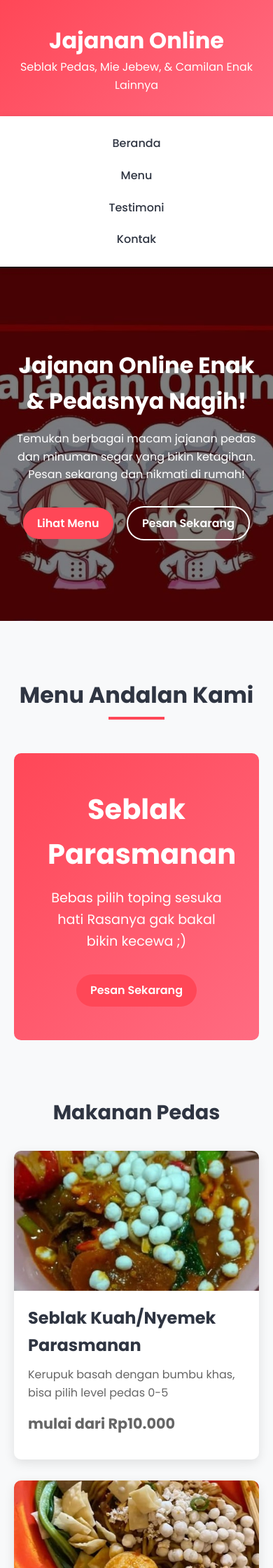
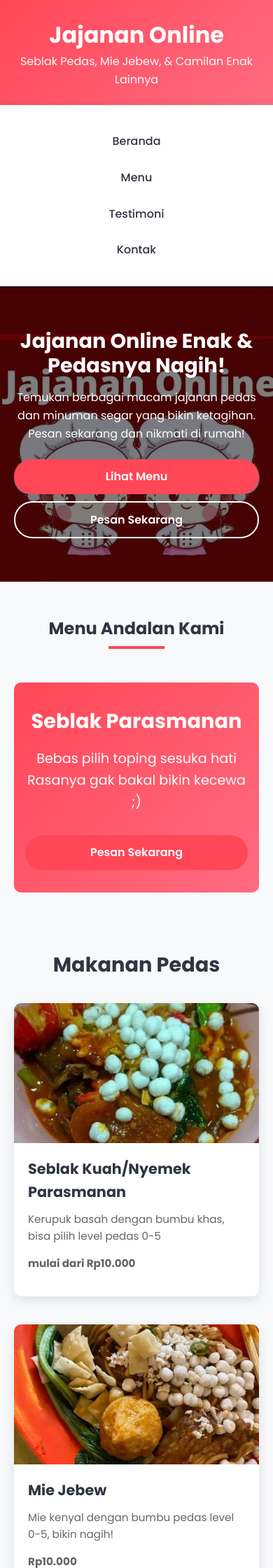
Before and after one commit to Windicant/jajananonline, a PHP site: page / in a window 390 px wide. Shown: the top 2240 px of the page at 70% size. Run offline with PHP 8.4, Linux system fonts and the light colour scheme.

Commit message:
Update index.php

```diff
--- a/index.php
+++ b/index.php
@@ -24,6 +27,7 @@
             background-color: #f8f9fa;
             color: #333;
             line-height: 1.6;
+            overflow-x: hidden;
         }
 
         header {
@@ -53,6 +58,7 @@
             display: flex;
             justify-content: center;
             list-style: none;
+            flex-wrap: wrap;
         }
 
         nav ul li {
@@ -64,6 +70,9 @@
             color: var(--dark);
             font-weight: 500;
             transition: color 0.3s;
+            font-size: 1rem;
+            padding: 5px 0;
+            display: inline-block;
         }
 
         nav ul li a:hover {
@@ -96,11 +105,13 @@
             z-index: 1;
             max-width: 800px;
             padding: 0 20px;
+            width: 100%;
         }
 
         .hero h1 {
             font-size: 3rem;
             margin-bottom: 1rem;
+            line-height: 1.2;
         }
 
         .hero p {
@@ -119,12 +130,19 @@
             transition: all 0.3s;
             border: none;
             cursor: pointer;
+            text-align: center;
+            min-width: 120px;
+            min-height: 44px;
         }
 
         .btn:hover {
             background-color: var(--secondary);
             transform: translateY(-3px);
             box-shadow: 0 10px 20px rgba(0,0,0,0.1);
+        }
+
+        .btn:active {
+            transform: scale(0.98);
         }
 
         .btn-outline {
@@ -213,6 +231,7 @@
         .menu-content p {
             color: #666;
             margin-bottom: 15px;
+            font-size: 0.95rem;
         }
 
         .price {
@@ -390,14 +416,24 @@
             font-size: 0.9rem;
         }
 
+        /* Mobile Styles */
         @media (max-width: 768px) {
+            header {
+                padding: 1.5rem 0;
+            }
+
             nav ul {
                 flex-direction: column;
                 align-items: center;
+                padding: 10px 0;
             }
 
             nav ul li {
-                margin: 10px 0;
+                margin: 8px 0;
+            }
+
+            .hero {
+                height: 50vh;
             }
 
             .hero h1 {
@@ -406,14 +442,99 @@
 
             .hero p {
                 font-size: 1rem;
+                margin-bottom: 1.5rem;
+            }
+
+            .btn-container {
+                display: flex;
+                flex-direction: column;
+                gap: 10px;
             }
 
             .btn {
-                padding: 10px 20px;
+                padding: 12px 24px;
+                margin: 0;
+                width: 100%;
+            }
+
+            .btn-outline {
+                margin-left: 0;
             }
 
             .section-title h2 {
                 font-size: 2rem;
+            }
+
+            .menu-grid {
+                grid-template-columns: 1fr;
+                gap: 20px;
+            }
+
+            .promo-banner {
+                padding: 2rem 1rem;
+            }
+
+            .promo-banner h2 {
+                font-size: 1.8rem;
+            }
+
+            .testimonial-grid {
+                grid-template-columns: 1fr;
+            }
+
+            .contact-grid {
+                grid-template-columns: 1fr;
+                gap: 30px;
+            }
+
+            .contact-form input,
+            .contact-form textarea {
+                padding: 12px;
+                font-size: 16px;
+            }
+
+            .footer-links {
+                flex-direction: column;
+            }
+
+            .footer-links li {
+                margin: 8px 0;
+            }
+
+            section {
+                padding: 3rem 0;
+            }
+        }
+
+        @media (max-width: 480px) {
+            .hero h1 {
+                font-size: 1.8rem;
+            }
+
+            .section-title h2 {
+                font-size: 1.5rem;
+            }
+
+            .menu-content h3 {
+                font-size: 1.3rem;
+            }
+
+            .price {
+                font-size: 1.1rem;
+            }
+
+            .social-links a {
+                width: 36px;
+                height: 36px;
+                font-size: 1rem;
+            }
+
+            .contact-info p {
+                font-size: 0.9rem;
+            }
+
+            .testimonial {
+                padding: 20px;
             }
         }
     </style>
@@ -443,8 +564,10 @@
         <div class="hero-content">
             <h1>Jajanan Online Enak & Pedasnya Nagih!</h1>
             <p>Temukan berbagai macam jajanan pedas dan minuman segar yang bikin ketagihan. Pesan sekarang dan nikmati di rumah!</p>
-            <a href="#menu" class="btn">Lihat Menu</a>
-            <a href="#contact" class="btn btn-outline">Pesan Sekarang</a>
+            <div class="btn-container">
+                <a href="#menu" class="btn">Lihat Menu</a>
+                <a href="#contact" class="btn btn-outline">Pesan Sekarang</a>
+            </div>
         </div>
     </section>
 
@@ -710,7 +833,7 @@
             const encodedMessage = encodeURIComponent(message);
 
             // Your WhatsApp number
-            const whatsappNumber = '083848847331'; // Format: 628xxxxxx (tanpa + dan spasi)
+            const whatsappNumber = '083848847331';
 
             // Create WhatsApp link
             const whatsappUrl = `https://wa.me/${whatsappNumber}?text=${encodedMessage}`;
@@ -721,6 +844,18 @@
             // Reset form
             this.reset();
         });
+
+        // Mobile adjustments
+        function adjustForMobile() {
+            if (window.innerWidth <= 768) {
+                document.querySelectorAll('.menu-item').forEach(item => {
+                    item.style.marginBottom = '20px';
+                });
+            }
+        }
+
+        window.addEventListener('load', adjustForMobile);
+        window.addEventListener('resize', adjustForMobile);
     </script>
 </body>
 </html>
```
Also changed, not shown: other parts of index.php (+27 -16 lines).
